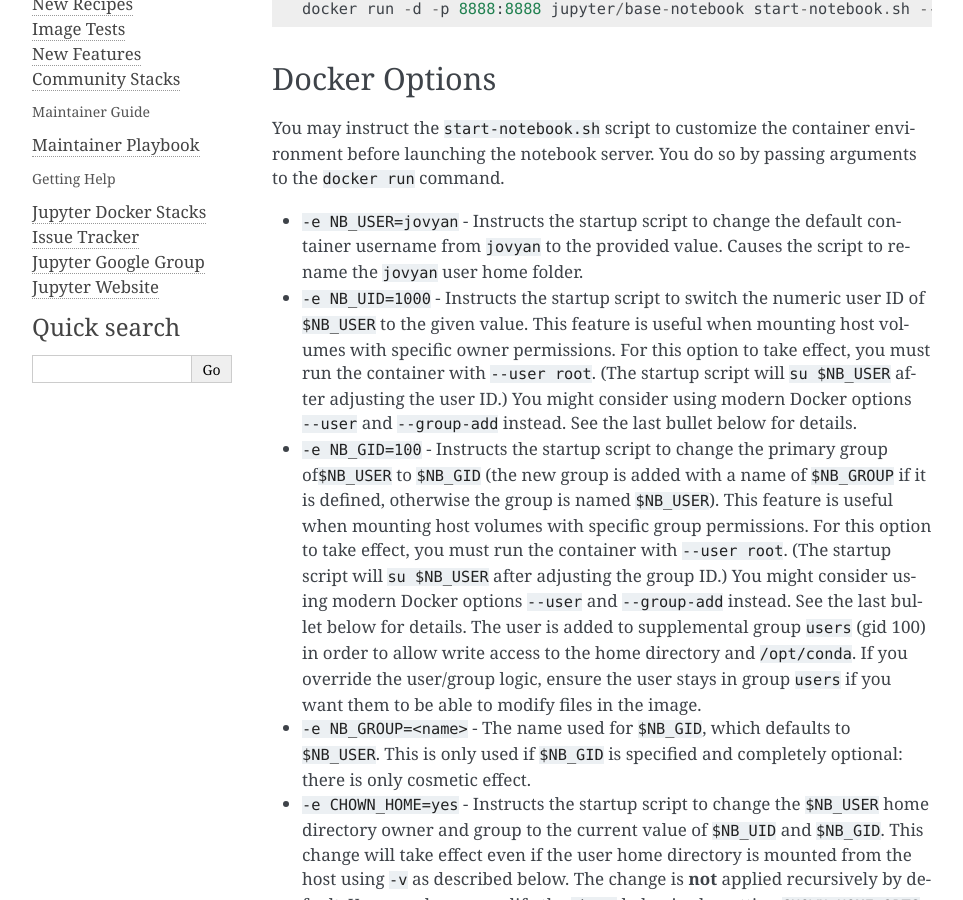
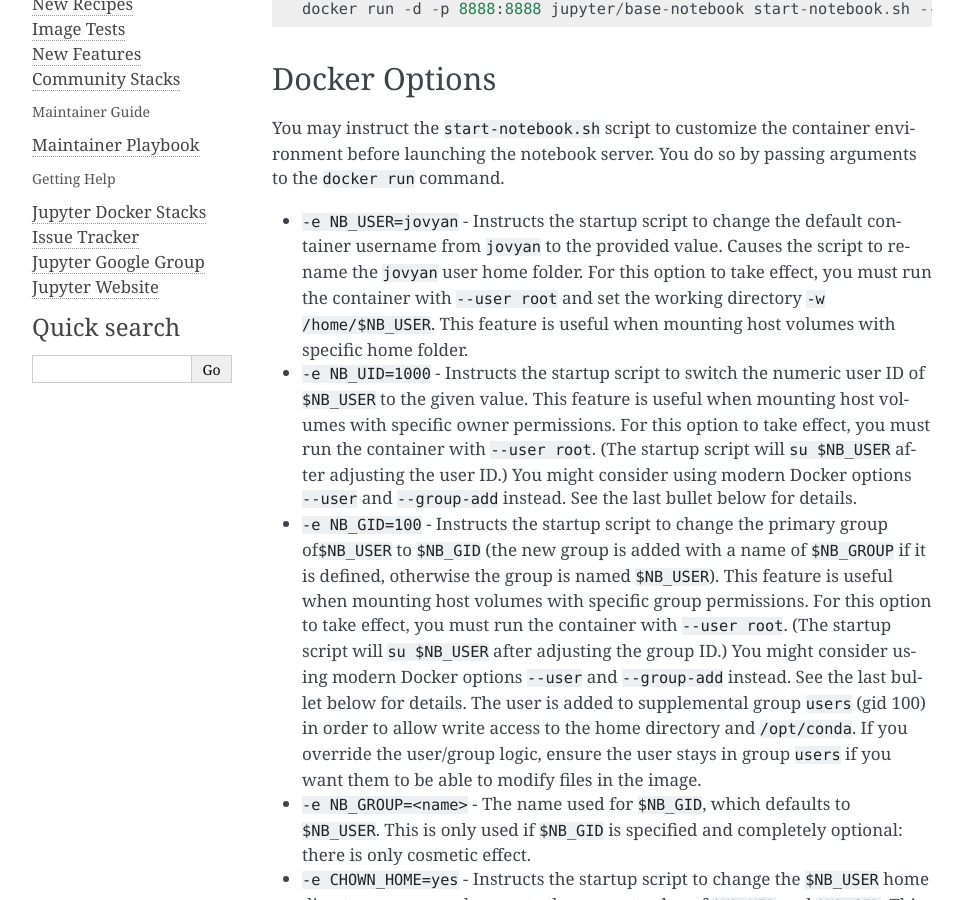
Before and after one commit to jupyter/docker-stacks, a Sphinx documentation site: the page built from docs/using/common.md, in a window 1280 px wide and 900 px high, scrolled down 669 px. Shown: the whole window, without its empty margins (148-1111 px from the left). Built offline with Sphinx 7.4.7, drawn with Linux system fonts in a browser that asks for light colours.

Commit message:
Add more information about NB_USER set up

```diff
--- a/docs/using/common.md
+++ b/docs/using/common.md
@@ -23,7 +23,7 @@
 You may instruct the `start-notebook.sh` script to customize the container environment before launching
 the notebook server. You do so by passing arguments to the `docker run` command.
 
-* `-e NB_USER=jovyan` - Instructs the startup script to change the default container username from `jovyan` to the provided value. Causes the script to rename the `jovyan` user home folder.
+* `-e NB_USER=jovyan` - Instructs the startup script to change the default container username from `jovyan` to the provided value. Causes the script to rename the `jovyan` user home folder. For this option to take effect, you must run the container with `--user root` and set the working directory `-w /home/$NB_USER`. This feature is useful when mounting host volumes with specific home folder.
 * `-e NB_UID=1000` - Instructs the startup script to switch the numeric user ID of `$NB_USER` to the given value. This feature is useful when mounting host volumes with specific owner permissions. For this option to take effect, you must run the container with `--user root`. (The startup script will `su $NB_USER` after adjusting the user ID.) You might consider using modern Docker options `--user` and `--group-add` instead. See the last bullet below for details.
 * `-e NB_GID=100` - Instructs the startup script to change the primary group of`$NB_USER` to `$NB_GID` (the new group is added with a name of `$NB_GROUP` if it is defined, otherwise the group is named `$NB_USER`).  This feature is useful when mounting host volumes with specific group permissions. For this option to take effect, you must run the container with `--user root`. (The startup script will `su $NB_USER` after adjusting the group ID.) You might consider using modern Docker options `--user` and `--group-add` instead. See the last bullet below for details.  The user is added to supplemental group `users` (gid 100) in order to allow write access to the home directory and `/opt/conda`.  If you override the user/group logic, ensure the user stays in group `users` if you want them to be able to modify files in the image.
 * `-e NB_GROUP=<name>` - The name used for `$NB_GID`, which defaults to `$NB_USER`.  This is only used if `$NB_GID` is specified and completely optional: there is only cosmetic effect.
```
